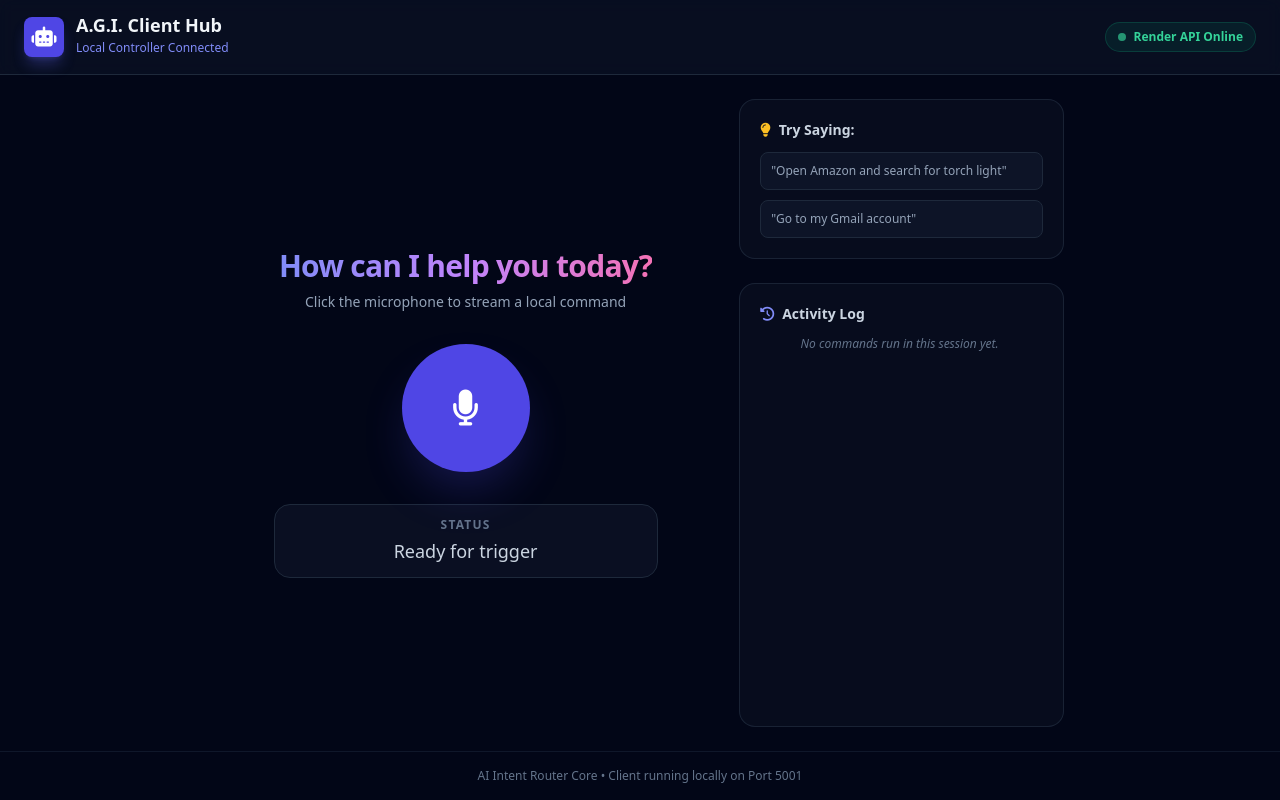
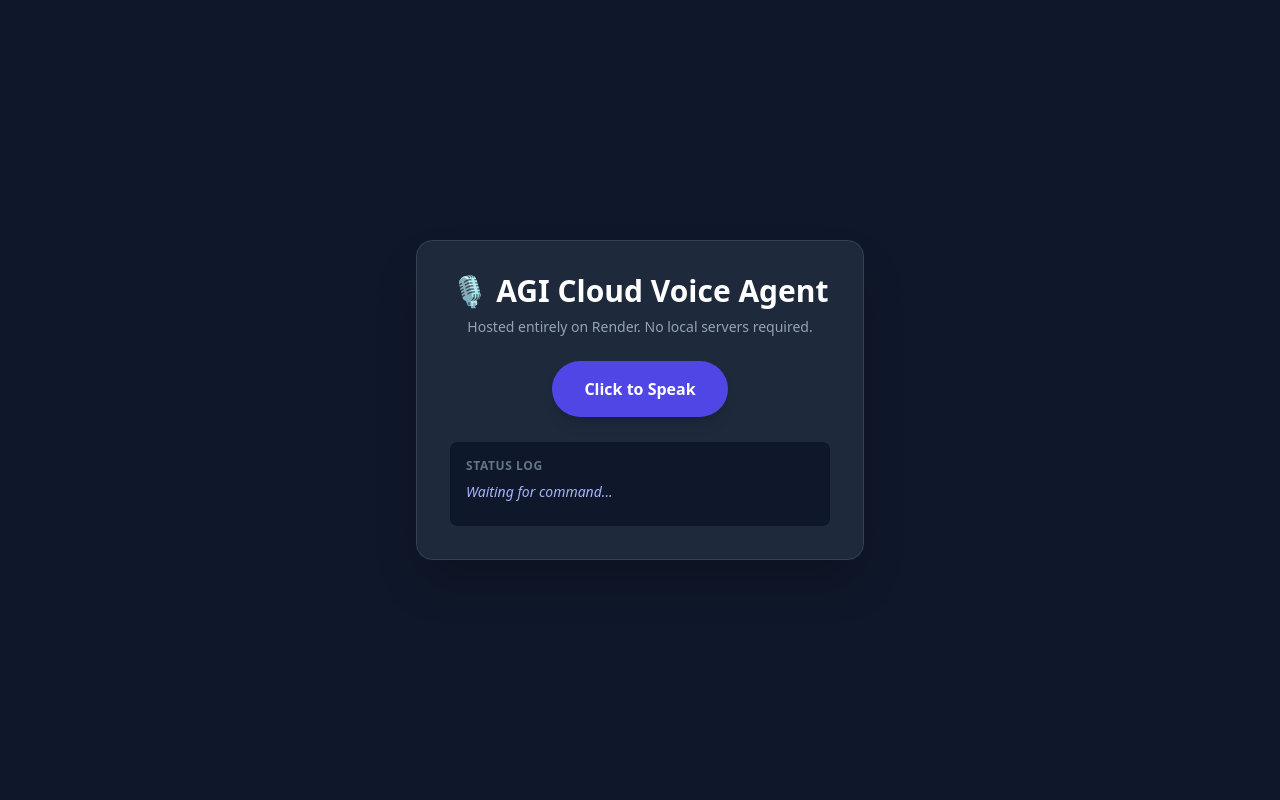
Before and after one commit to Sanjai-3101/Agi-voice-app, a Flask app: page / in a window 1280 px wide. Run offline with Flask 3, Linux system fonts and the light colour scheme; some libraries are stand-ins or nearby versions.

Commit message:
Update index.html

```diff
--- a/templates/index.html
+++ b/templates/index.html
@@ -3,166 +3,84 @@
 <head>
     <meta charset="UTF-8">
     <meta name="viewport" content="width=device-width, initial-scale=1.0">
-    <title>AI Voice Agent Dashboard</title>
-    <!-- Tailwind CSS -->
+    <title>AGI Cloud Voice Assistant</title>
     <script src="https://cdn.tailwindcss.com"></script>
-    <!-- FontAwesome Icons -->
-    <link rel="stylesheet" href="https://cdnjs.cloudflare.com/ajax/libs/font-awesome/6.4.0/css/all.min.css">
-    <style>
-        @keyframes pulse-glowing {
-            0% { transform: scale(1); box-shadow: 0 0 0 0 rgba(239, 68, 68, 0.7); }
-            70% { transform: scale(1.05); box-shadow: 0 0 0 20px rgba(239, 68, 68, 0); }
-            100% { transform: scale(1); box-shadow: 0 0 0 0 rgba(239, 68, 68, 0); }
-        }
-        .listening-active {
-            animation: pulse-glowing 1.5s infinite;
-            background-color: #ef4444 !important;
-        }
-    </style>
 </head>
-<body class="bg-slate-950 text-slate-100 min-h-screen flex flex-col justify-between font-sans">
+<body class="bg-slate-900 text-white min-h-screen flex flex-col items-center justify-center p-6">
 
-    <!-- Header -->
-    <header class="border-b border-slate-800 bg-slate-900/50 backdrop-blur px-6 py-4 flex justify-between items-center">
-        <div class="flex items-center gap-3">
-            <div class="h-10 w-10 rounded-lg bg-indigo-600 flex items-center justify-center shadow-lg shadow-indigo-500/30">
-                <i class="fa-solid fa-robot text-xl text-white"></i>
-            </div>
-            <div>
-                <h1 class="font-bold text-lg leading-none">A.G.I. Client Hub</h1>
-                <span class="text-xs text-indigo-400 font-medium">Local Controller Connected</span>
-            </div>
+    <div class="bg-slate-800 border border-slate-700 rounded-2xl p-8 max-w-md w-full text-center shadow-2xl">
+        <h1 class="text-3xl font-bold mb-2">🎙️ AGI Cloud Voice Agent</h1>
+        <p class="text-slate-400 text-sm mb-6">Hosted entirely on Render. No local servers required.</p>
+
+        <button id="micBtn" onclick="startListening()" class="bg-indigo-600 hover:bg-indigo-500 text-white font-semibold py-4 px-8 rounded-full transition duration-200 transform active:scale-95 shadow-lg flex items-center justify-center gap-3 mx-auto">
+            <span id="btnText">Click to Speak</span>
+        </button>
+
+        <div class="mt-6 bg-slate-900 rounded-lg p-4 border border-slate-700/50 text-left space-y-2">
+            <p class="text-xs text-slate-500 uppercase font-bold tracking-wider">Status Log</p>
+            <p id="transcript" class="text-sm text-indigo-300 italic">Waiting for command...</p>
+            <p id="status" class="text-xs text-slate-400"></p>
         </div>
-        <div class="flex items-center gap-2 bg-emerald-500/10 text-emerald-400 px-3 py-1.5 rounded-full text-xs font-semibold border border-emerald-500/20">
-            <span class="h-2 w-2 rounded-full bg-emerald-400 animate-pulse"></span>
-            Render API Online
-        </div>
-    </header>
-
-    <!-- Main Content -->
-    <main class="max-w-4xl w-full mx-auto p-6 flex-1 grid md:grid-cols-5 gap-6 items-center">
-
-        <!-- Left Side: Voice Trigger -->
-        <div class="md:col-span-3 flex flex-col items-center justify-center space-y-8 py-8">
-            <div class="text-center">
-                <h2 class="text-3xl font-extrabold tracking-tight bg-gradient-to-r from-indigo-400 via-purple-400 to-pink-400 bg-clip-text text-transparent">
-                    How can I help you today?
-                </h2>
-                <p class="text-slate-400 mt-2 text-sm">Click the microphone to stream a local command</p>
-            </div>
-
-            <!-- Mic Button -->
-            <div class="relative flex items-center justify-center">
-                <button id="micBtn" onclick="triggerVoice()" class="h-32 w-32 rounded-full bg-indigo-600 hover:bg-indigo-500 text-white flex items-center justify-center transition-all duration-300 shadow-2xl shadow-indigo-600/30 group focus:outline-none">
-                    <i id="micIcon" class="fa-solid fa-microphone text-4xl group-hover:scale-110 transition-transform"></i>
-                </button>
-            </div>
-
-            <!-- Status Box -->
-            <div id="statusContainer" class="bg-slate-900/60 border border-slate-800 px-6 py-3 rounded-2xl w-full max-w-sm text-center">
-                <p id="statusLabel" class="text-xs uppercase tracking-widest text-slate-500 font-semibold">Status</p>
-                <p id="statusText" class="text-lg font-medium text-slate-300 mt-1">Ready for trigger</p>
-            </div>
-        </div>
-
-        <!-- Right Side: Prompt Ideas & Logs -->
-        <div class="md:col-span-2 space-y-6 self-stretch flex flex-col justify-center">
-
-            <div class="bg-slate-900/40 border border-slate-800/80 rounded-2xl p-5">
-                <h3 class="font-bold text-sm text-slate-300 mb-3 flex items-center gap-2">
-                    <i class="fa-solid fa-lightbulb text-amber-400"></i> Try Saying:
-                </h3>
-                <ul class="space-y-2.5 text-xs text-slate-400">
-                    <li class="bg-slate-900/80 p-2.5 rounded-lg border border-slate-800 hover:border-indigo-500/50 transition-colors cursor-pointer" onclick="fillCommand('Open Amazon and search for torch light')">
-                        "Open Amazon and search for torch light"
-                    </li>
-                    <li class="bg-slate-900/80 p-2.5 rounded-lg border border-slate-800 hover:border-indigo-500/50 transition-colors cursor-pointer" onclick="fillCommand('Go to my Gmail account')">
-                        "Go to my Gmail account"
-                    </li>
-                </ul>
-            </div>
-
-            <div class="bg-slate-900/40 border border-slate-800/80 rounded-2xl p-5 flex-1 flex flex-col min-h-[220px]">
-                <h3 class="font-bold text-sm text-slate-300 mb-3 flex items-center gap-2">
-                    <i class="fa-solid fa-clock-rotate-left text-indigo-400"></i> Activity Log
-                </h3>
-                <div id="logContainer" class="flex-1 overflow-y-auto space-y-3 text-xs text-slate-400 pr-1 max-h-[160px]">
-                    <div class="text-slate-500 italic text-center my-auto">No commands run in this session yet.</div>
-                </div>
-            </div>
-
-        </div>
-    </main>
-
-    <!-- Footer -->
-    <footer class="border-t border-slate-900 bg-slate-950 px-6 py-4 text-center text-xs text-slate-500">
-        AI Intent Router Core • Client running locally on Port 5001
-    </footer>
+    </div>
 
     <script>
         const micBtn = document.getElementById('micBtn');
-        const micIcon = document.getElementById('micIcon');
-        const statusText = document.getElementById('statusText');
-        const logContainer = document.getElementById('logContainer');
+        const btnText = document.getElementById('btnText');
+        const transcriptEl = document.getElementById('transcript');
+        const statusEl = document.getElementById('status');
 
-        function triggerVoice() {
-            micBtn.classList.add('listening-active');
-            micIcon.className = "fa-solid fa-circle-notch text-4xl animate-spin";
-            statusText.innerText = "🔴 Listening... Speak now.";
-            statusText.className = "text-lg font-medium text-red-400 mt-1";
+        const SpeechRecognition = window.SpeechRecognition || window.webkitSpeechRecognition;
 
-            fetch('/trigger', { method: 'POST' })
-                .then(response => response.json())
-                .then(data => {
-                    resetMicUI();
-                    if (data.status === "success") {
-                        statusText.innerText = "Success! Action dispatched.";
-                        statusText.className = "text-lg font-medium text-emerald-400 mt-1";
-                        addLog(data.command_heard, "Success", data.message);
-                    } else {
-                        statusText.innerText = data.error || "Execution failed";
-                        statusText.className = "text-lg font-medium text-amber-400 mt-1";
-                        addLog(data.command_heard || "Unknown", "Failed", data.error || "No matching intent");
-                    }
-                })
-                .catch(err => {
-                    resetMicUI();
-                    statusText.innerText = "Connection lost to local client.";
-                    statusText.className = "text-lg font-medium text-red-500 mt-1";
-                });
-        }
+        if (!SpeechRecognition) {
+            alert("Your browser does not support Web Speech API. Please use Google Chrome, Edge, or Safari.");
+        } else {
+            const recognition = new SpeechRecognition();
+            recognition.continuous = false;
+            recognition.lang = 'en-US';
 
-        function resetMicUI() {
-            micBtn.classList.remove('listening-active');
-            micIcon.className = "fa-solid fa-microphone text-4xl group-hover:scale-110 transition-transform";
-        }
-
-        function addLog(command, status, details) {
-            if (logContainer.querySelector('.italic')) {
-                logContainer.innerHTML = '';
+            function startListening() {
+                recognition.start();
+                btnText.innerText = "🔴 Listening...";
+                micBtn.classList.replace('bg-indigo-600', 'bg-red-600');
+                statusEl.innerText = "Speak into your microphone...";
             }
 
-            const isSuccess = status === "Success";
-            const timeStr = new Date().toLocaleTimeString([], { hour: '2-digit', minute: '2-digit', second: '2-digit' });
+            recognition.onresult = async (event) => {
+                const userCommand = event.results[0][0].transcript;
+                transcriptEl.innerText = `"${userCommand}"`;
+                btnText.innerText = "🔄 Processing...";
+                micBtn.classList.replace('bg-red-600', 'bg-amber-600');
 
-            const logItem = document.createElement('div');
-            logItem.className = `p-3 rounded-xl border ${isSuccess ? 'bg-emerald-500/5 border-emerald-500/20' : 'bg-rose-500/5 border-rose-500/20'} transition-all`;
-            logItem.innerHTML = `
-                <div class="flex justify-between items-center font-semibold text-slate-300">
-                    <span class="truncate max-w-[150px]">"${command}"</span>
-                    <span class="text-[10px] ${isSuccess ? 'text-emerald-400' : 'text-rose-400'} px-2 py-0.5 rounded-full bg-slate-900/60 border ${isSuccess ? 'border-emerald-500/30' : 'border-rose-500/30'}">
-                        ${status}
-                    </span>
-                </div>
-                <p class="text-[11px] mt-1 text-slate-400">${details}</p>
-                <span class="text-[9px] text-slate-600 mt-1 block text-right">${timeStr}</span>
-            `;
-            logContainer.prepend(logItem);
-        }
+                try {
+                    // Send voice text directly to Render endpoint
+                    const response = await fetch('/agent', {
+                        method: 'POST',
+                        headers: { 'Content-Type': 'application/json' },
+                        body: JSON.stringify({ text_command: userCommand })
+                    });
 
-        function fillCommand(text) {
-            statusText.innerText = `Tap mic and say: "${text}"`;
-            statusText.className = "text-sm font-medium text-indigo-400 mt-1";
+                    const data = await response.json();
+
+                    if (data.action === "open_tab") {
+                        statusEl.innerText = `Opening: ${data.url}`;
+                        // Open the URL directly in the browser
+                        window.open(data.url, '_blank');
+                    } else {
+                        statusEl.innerText = "No actionable response received.";
+                    }
+                } catch (err) {
+                    statusEl.innerText = "Error contacting server: " + err.message;
+                } finally {
+                    btnText.innerText = "Click to Speak";
+                    micBtn.className = "bg-indigo-600 hover:bg-indigo-500 text-white font-semibold py-4 px-8 rounded-full transition duration-200 transform active:scale-95 shadow-lg flex items-center justify-center gap-3 mx-auto";
+                }
+            };
+
+            recognition.onerror = (event) => {
+                statusEl.innerText = "Error detected: " + event.error;
+                btnText.innerText = "Click to Speak";
+                micBtn.className = "bg-indigo-600 hover:bg-indigo-500 text-white font-semibold py-4 px-8 rounded-full transition duration-200 transform active:scale-95 shadow-lg flex items-center justify-center gap-3 mx-auto";
+            };
         }
     </script>
 </body>
```
